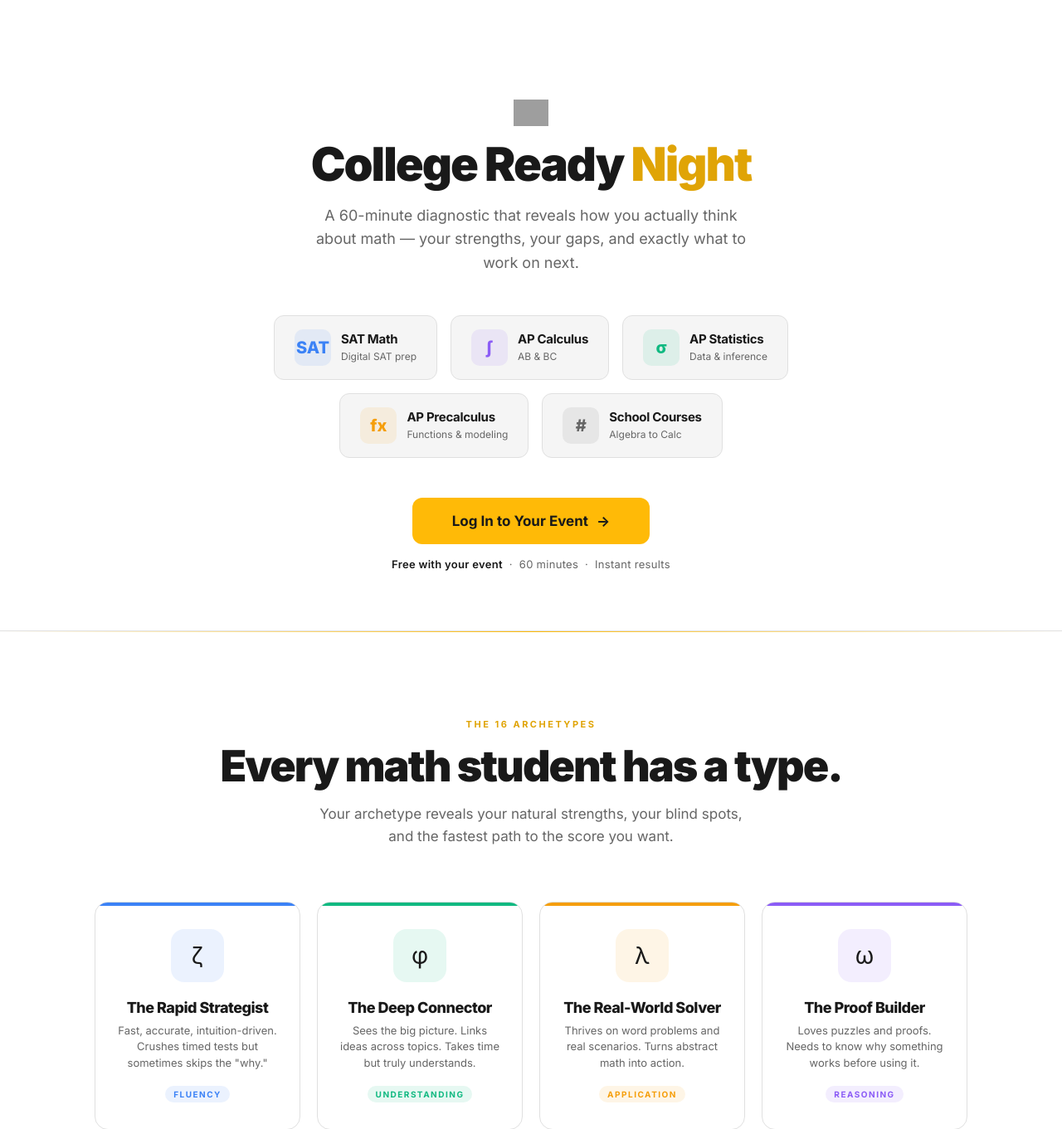
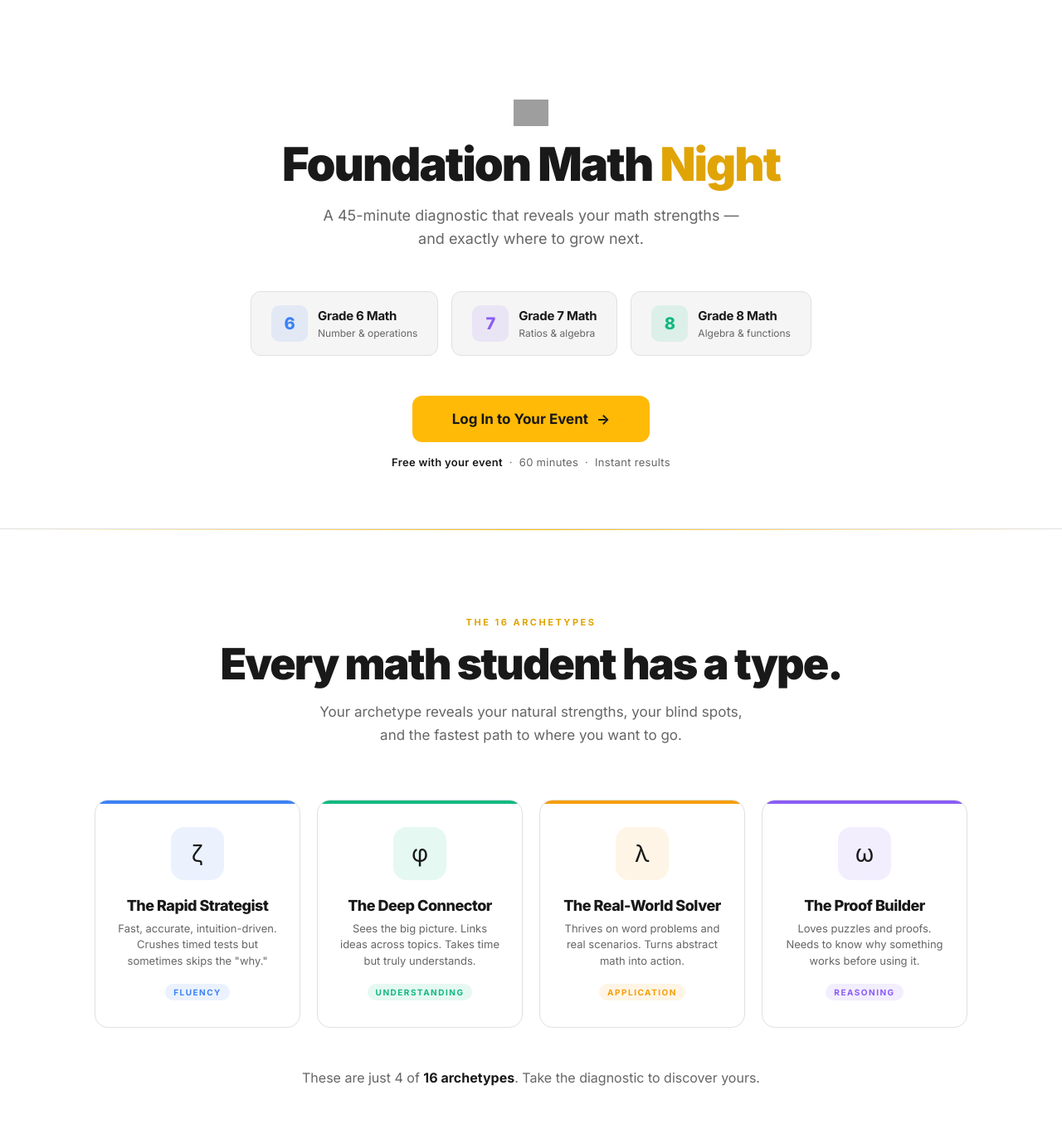
Before and after one commit to himanshugupta1729/college-ready, a Flask app: page / in a window 1280 px wide. Shown: the part 74-1435 px from the top of the page at 83% size. Run offline with Flask 3, Linux system fonts and the light colour scheme; the visitor is signed in with stand-in values (Sample User, id 1); tables that the repository leaves empty hold one stand-in row (values such as "Sample post"); grey boxes are pictures that could not be loaded.

Commit message:
Foundation Night: all template conditionals + branding
Templates updated with is_middle_school conditionals:
- base.html: dynamic page title
- dashboard.html: Grade-Level Proficiency instead of SAT Estimate, Proficiency Progress chart
- report.html: event_display_name in logo bar
- report_parent.html: event_display_name in title + footer
- archetype_reveal.html: event_display_name in logo bar
- mindset_quiz.html: "after high school" → "in the future" for MS
- test_intro.html: Foundation Math Night title for MS
- event_flyer.html: Family Math Night → Foundation Math Night
- landing.html: full MS hero, Grade 6/7/8 tiles, grade-level copy

Co-Authored-By: Claude Opus 4.6 (1M context) <noreply@anthropic.com>

```diff
--- a/templates/archetype_reveal.html
+++ b/templates/archetype_reveal.html
@@ -657,7 +657,7 @@ body {
 {# ─── Logo bar ─── #}
 <div class="ar-logo-bar">
     <span class="ar-logo-text">cuemath</span>
-    <span class="ar-logo-right">College Ready Night</span>
+    <span class="ar-logo-right">{{ event_display_name | default('College Ready Night') }}</span>
 </div>
 
 <div class="ar-page">
--- a/templates/base.html
+++ b/templates/base.html
@@ -3,7 +3,7 @@
 <head>
     <meta charset="UTF-8">
     <meta name="viewport" content="width=device-width, initial-scale=1.0">
-    <title>{% block title %}College Ready{% endblock %}</title>
+    <title>{% block title %}{{ event_display_name | default('College Ready') }}{% endblock %}</title>
     <link href="https://fonts.googleapis.com/css2?family=Inter:wght@300;400;500;600;700;800;900&display=swap" rel="stylesheet">
     <style>
         :root {
--- a/templates/event_flyer.html
+++ b/templates/event_flyer.html
@@ -85,7 +85,7 @@
   <div class="brand">cue<span>math</span></div>
 
   <div class="event-type">
-    {% if event.event_type == 'middle_school' %}Family Math Night
+    {% if event.event_type == 'middle_school' %}Foundation Math Night
     {% elif event.event_type == 'both' %}Math Night
     {% else %}College Ready Night{% endif %}
   </div>
--- a/templates/landing.html
+++ b/templates/landing.html
@@ -1,6 +1,6 @@
 {% extends "base.html" %}
 
-{% block title %}College Ready Night by Cuemath — Math Diagnostic{% endblock %}
+{% block title %}{{ 'Foundation Math Night' if is_middle_school else 'College Ready Night' }} by Cuemath — Math Diagnostic{% endblock %}
 
 {% block extra_css %}
 /* ══════════════════════════════════════════════
@@ -672,6 +672,34 @@
         <div class="hero-logo">
             <img src="https://d138zd1ktt9iqe.cloudfront.net/static/website-v3/cuemath-logo.svg" alt="Cuemath">
         </div>
+        {% if is_middle_school %}
+        <h1>Foundation Math <span class="hero-accent">Night</span></h1>
+        <p class="hero-subtitle">A 45-minute diagnostic that reveals your math strengths — and exactly where to grow next.</p>
+
+        <div class="track-tiles">
+            <div class="track-tile">
+                <div class="track-tile-icon track-tile-icon--sat">6</div>
+                <div class="track-tile-label">
+                    <strong>Grade 6 Math</strong>
+                    <span>Number &amp; operations</span>
+                </div>
+            </div>
+            <div class="track-tile">
+                <div class="track-tile-icon track-tile-icon--calc">7</div>
+                <div class="track-tile-label">
+                    <strong>Grade 7 Math</strong>
+                    <span>Ratios &amp; algebra</span>
+                </div>
+            </div>
+            <div class="track-tile">
+                <div class="track-tile-icon track-tile-icon--stats">8</div>
+                <div class="track-tile-label">
+                    <strong>Grade 8 Math</strong>
+                    <span>Algebra &amp; functions</span>
+                </div>
+            </div>
+        </div>
+        {% else %}
         <h1>College Ready <span class="hero-accent">Night</span></h1>
         <p class="hero-subtitle">A 60-minute diagnostic that reveals how you actually think about math — your strengths, your gaps, and exactly what to work on next.</p>
 
@@ -712,6 +740,7 @@
                 </div>
             </div>
         </div>
+        {% endif %}
 
         <div class="hero-cta-wrap">
             <a href="/login" class="btn-hero">
@@ -728,7 +757,7 @@
     <div class="section-header reveal">
         <div class="section-tag">The 16 Archetypes</div>
         <h2 class="section-title">Every math student has a type.</h2>
-        <p class="section-desc">Your archetype reveals your natural strengths, your blind spots, and the fastest path to the score you want.</p>
+        <p class="section-desc">Your archetype reveals your natural strengths, your blind spots, and the fastest path to {% if is_middle_school %}where you want to go{% else %}the score you want{% endif %}.</p>
     </div>
 
     <div class="archetype-grid">
@@ -791,8 +820,13 @@
 
         <div class="discover-card reveal">
             <div class="discover-icon">&#x1F4CA;</div>
+            {% if is_middle_school %}
+            <h3>Your Math Level</h3>
+            <p>See exactly where you stand in your grade band — what you've mastered and what's next.</p>
+            {% else %}
             <h3>Your Score Estimate</h3>
             <p>Get a predicted SAT or AP score based on your performance, plus what it takes to reach your target.</p>
+            {% endif %}
         </div>
 
         <div class="discover-card reveal">
@@ -817,8 +851,13 @@
             <div class="step-number">1</div>
             <div class="step-body">
                 <h3>Take the diagnostic</h3>
+                {% if is_middle_school %}
+                <p>Pick your grade — 6, 7, or 8. Answer 24+ adaptive questions across number sense, algebra, and reasoning.</p>
+                <span class="step-time">45 min</span>
+                {% else %}
                 <p>Pick your track — SAT, AP Calculus, AP Stats, or course-level. Answer 40+ adaptive questions that get harder as you go.</p>
                 <span class="step-time">60 min</span>
+                {% endif %}
             </div>
         </div>
 
@@ -835,7 +874,11 @@
             <div class="step-number">3</div>
             <div class="step-body">
                 <h3>Receive your full report</h3>
+                {% if is_middle_school %}
+                <p>A detailed breakdown sent to you and your parent — skill-level analysis, gap map, and a personalized practice plan.</p>
+                {% else %}
                 <p>A detailed breakdown sent to you and your parent — score estimates, gap analysis, and a personalized study plan.</p>
+                {% endif %}
                 <span class="step-time">48 hours</span>
             </div>
         </div>
--- a/templates/mindset_quiz.html
+++ b/templates/mindset_quiz.html
@@ -238,7 +238,7 @@
       {% if q.section == section.key %}
       <div class="question-block">
         <div class="q-number">{{ q.order }}</div>
-        <div class="q-text">"{{ q.text }}"</div>
+        <div class="q-text">"{{ q.text | replace('after high school', 'in the future') if is_middle_school else q.text }}"</div>
         <div class="scale-row">
           {% for value, label in scale_labels %}
           <div class="scale-pill">
--- a/templates/report.html
+++ b/templates/report.html
@@ -658,7 +658,7 @@ body {
 {# ─── Logo bar ─── #}
 <div class="rp-logo-bar">
     <img class="rp-logo-img" src="{{ url_for('static', filename='cuemath-logo.svg') }}" alt="Cuemath">
-    <span class="rp-logo-right">{% if event %}{{ event.school_name }}{% else %}College Ready Night{% endif %}</span>
+    <span class="rp-logo-right">{% if event %}{{ event.school_name }}{% else %}{{ event_display_name | default('College Ready Night') }}{% endif %}</span>
 </div>
 
 <div class="rp-page">
--- a/templates/report_parent.html
+++ b/templates/report_parent.html
@@ -1,7 +1,7 @@
 {% extends "base.html" %}
 {% set show_nav = false %}
 
-{% block title %}{{ student.student_name }}'s Math Assessment — College Ready Night{% endblock %}
+{% block title %}{{ student.student_name }}'s Math Assessment — {{ event_display_name | default('College Ready Night') }}{% endblock %}
 
 {% set fuar_labels = {'F': 'Fluency', 'U': 'Understanding', 'A': 'Application', 'R': 'Reasoning'} %}
 {% set fuar_parent_desc = {
@@ -408,7 +408,7 @@ body { background: #F9FAFB !important; color: #191919; }
     <a href="#" class="pr-cta-btn">Book a Free Consultation</a>
   </div>
 
-  <div class="pr-footer">Powered by Cuemath · {% if event %}{{ event.event_name }}{% elif score.score_type in ('sat', 'ap', 'course') %}College Ready Night{% else %}Foundation Math Night{% endif %}{% if event %} · {{ event.school_name }}{% endif %}</div>
+  <div class="pr-footer">Powered by Cuemath · {% if event %}{{ event.event_name }}{% else %}{{ event_display_name | default('College Ready Night') }}{% endif %}{% if event %} · {{ event.school_name }}{% endif %}</div>
 
 </div>
 {% endblock %}
--- a/templates/test_intro.html
+++ b/templates/test_intro.html
@@ -1,6 +1,6 @@
 {% extends "base.html" %}
 
-{% block title %}Ready to Begin — College Ready{% endblock %}
+{% block title %}Ready to Begin — {{ 'Foundation Math Night' if is_middle_school else 'College Ready' }}{% endblock %}
 
 {% block extra_css %}
 .intro-wrapper {
```
Also changed, not shown: templates/dashboard.html (+5 -5 lines).
